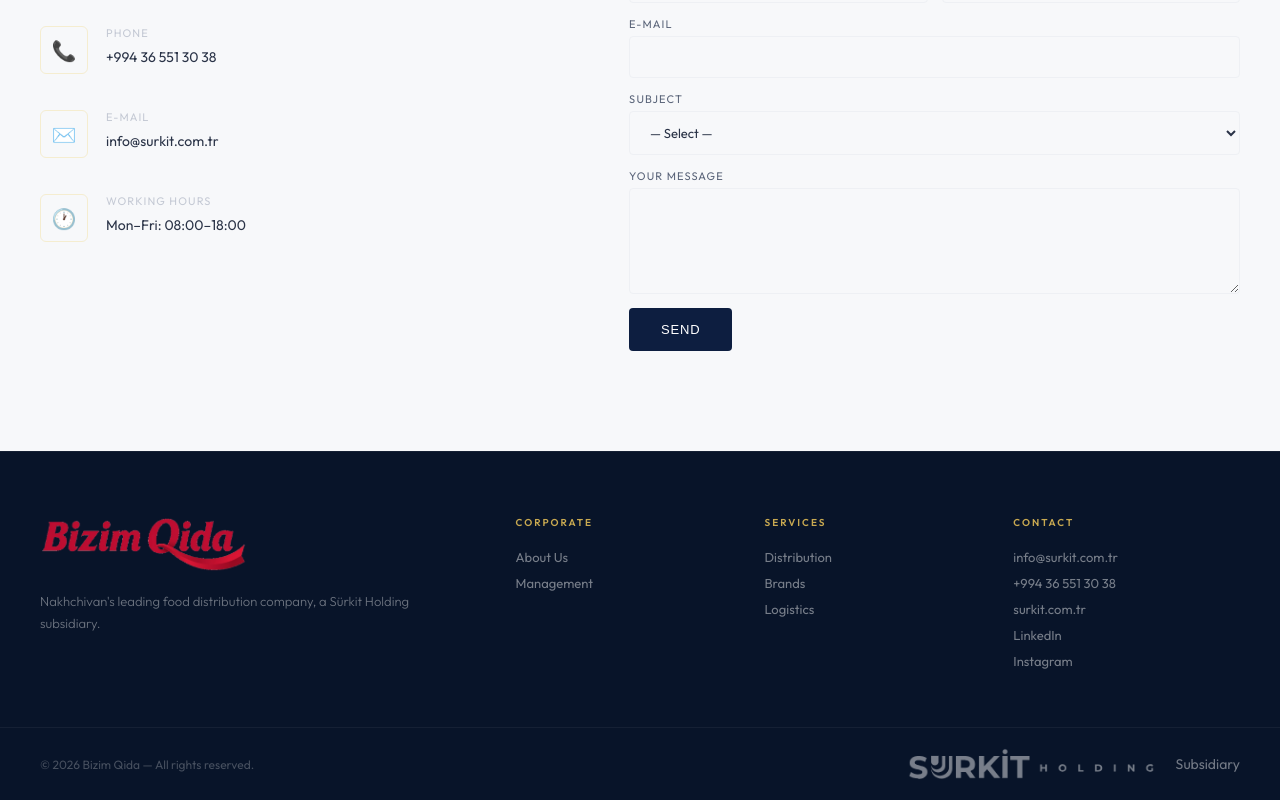
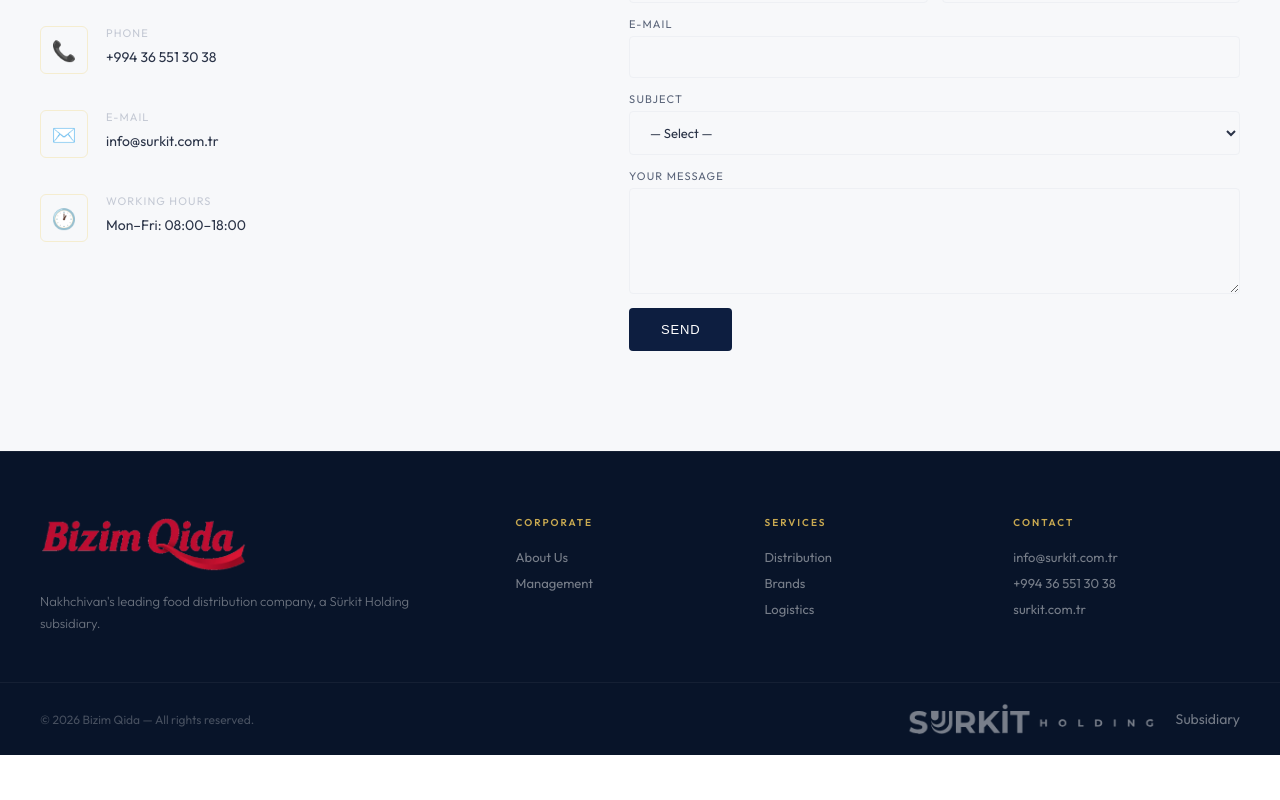
Before and after one commit to mrtsrktt/bizimqida, a Next.js app: page /en in a window 1280 px wide. Shown: the part 5631-6431 px from the top of the page. After the commit the page ends 6386 px from the top, so only its background shows below. Built offline with nearby package versions, Linux system fonts and the light colour scheme; a web font is replaced by a local one.

Commit message:
Remove LinkedIn and Instagram links from footer
Co-Authored-By: Claude Sonnet 4.6 <noreply@anthropic.com>

```diff
--- a/src/components/layout/Footer.tsx
+++ b/src/components/layout/Footer.tsx
@@ -44,8 +44,6 @@ export default function Footer() {
           <a href="mailto:info@surkit.com.tr">info@surkit.com.tr</a>
           <a href="tel:+994365513038">+994 36 551 30 38</a>
           <a href="https://www.surkit.com.tr" target="_blank" rel="noopener noreferrer">surkit.com.tr</a>
-          <a href="#" target="_blank" rel="noopener noreferrer">LinkedIn</a>
-          <a href="#" target="_blank" rel="noopener noreferrer">Instagram</a>
         </div>
       </div>
 
```
